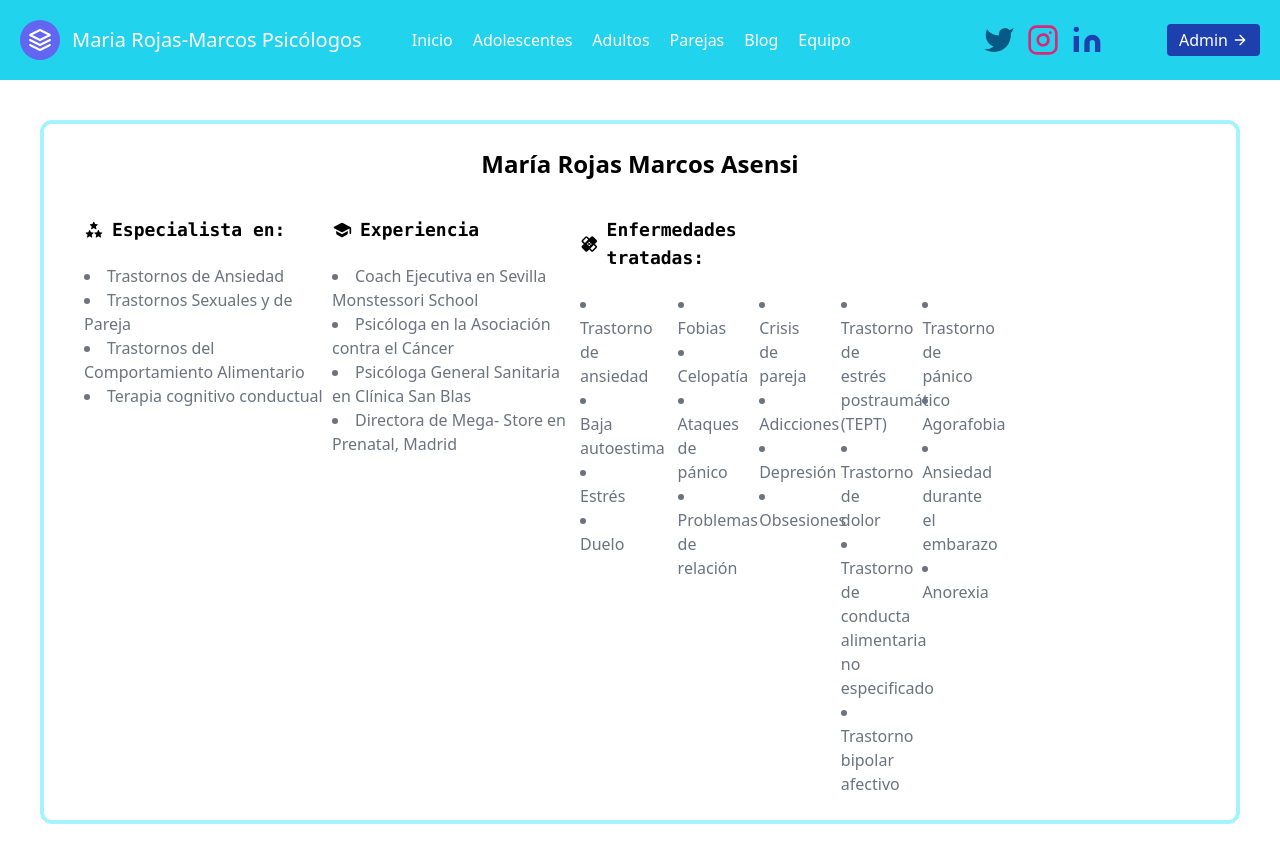
After one commit to juaalvcam/MariaRojasMarcosPsicologos, a Django app: page /about/ in a window 1280 px wide. The commit adds this page. Shown: the top 865 px of the page. Run offline with Django 4.2, Linux system fonts and the light colour scheme; some libraries are stand-ins or nearby versions.

Commit message:
Add about page and update social media links in base.html

```diff
--- /dev/null
+++ b/psicoMRM/templates/about.html
@@ -0,0 +1,111 @@
+{% extends 'base.html' %} {% block content %}
+<div
+  class="p-6 max-w-full bg-white rounded-xl items-start space-y-4 md:space-y-0 md:space-x-4 m-10 border-4 border-cyan-200"
+>
+  <div class="text-center">
+    <div class="text-2xl font-bold text-black mb-4">
+      María Rojas Marcos Asensi
+    </div>
+  </div>
+  <div class="flex flex-col md:flex-row">
+    <div class="flex-1">
+      <h2
+        class="text-lg text-black mb-5 mt-5 flex items-center font-mono font-bold"
+      >
+        <svg
+          xmlns="http://www.w3.org/2000/svg"
+          width="24"
+          height="24"
+          viewBox="0 0 24 24"
+          class="h-5 w-5 text-gray-500 mr-2"
+        >
+          <path
+            d="m15.995 5.04-2.686-.233-1.05-2.47a.555.555 0 0 0-1.02 0l-1.05 2.476-2.68.227a.554.554 0 0 0-.316.971l2.036 1.765-.61 2.62a.554.554 0 0 0 .827.6l2.303-1.388L14.052 11a.554.554 0 0 0 .827-.6l-.61-2.625 2.037-1.765c.372-.322.177-.932-.311-.97Zm-5 9.92-2.686-.233-1.05-2.47a.555.555 0 0 0-1.02 0l-1.05 2.475-2.68.228a.554.554 0 0 0-.316.971l2.036 1.765-.61 2.62a.554.554 0 0 0 .827.6l2.303-1.388 2.303 1.393a.554.554 0 0 0 .827-.6l-.61-2.625 2.037-1.765c.372-.322.177-.932-.311-.971Zm7.814-.233 2.686.233c.488.039.683.65.31.971l-2.036 1.765.61 2.625a.554.554 0 0 1-.827.6l-2.303-1.393-2.303 1.387a.554.554 0 0 1-.827-.6l.61-2.619-2.036-1.765a.554.554 0 0 1 .316-.971l2.68-.228 1.05-2.475a.555.555 0 0 1 1.02 0l1.05 2.47Z"
+          ></path>
+        </svg>
+        Especialista en:
+      </h2>
+      <ul class="list-disc list-inside text-gray-500">
+        <li>Trastornos de Ansiedad</li>
+        <li>Trastornos Sexuales y de Pareja</li>
+        <li>Trastornos del Comportamiento Alimentario</li>
+        <li>Terapia cognitivo conductual</li>
+      </ul>
+    </div>
+    <div class="flex-1">
+      <h2
+        class="text-lg text-black mb-5 mt-5 flex items-center font-mono font-bold"
+      >
+        <svg
+          xmlns="http://www.w3.org/2000/svg"
+          width="24"
+          height="24"
+          viewBox="0 0 24 24"
+          class="h-5 w-5 text-gray-500 mr-2"
+        >
+          <path
+            d="M5 13.18v2.81c0 .73.4 1.41 1.04 1.76l5 2.73c.6.33 1.32.33 1.92 0l5-2.73c.64-.35 1.04-1.03 1.04-1.76v-2.81l-6.04 3.3c-.6.33-1.32.33-1.92 0L5 13.18Zm6.04-9.66-8.43 4.6c-.69.38-.69 1.38 0 1.76l8.43 4.6c.6.33 1.32.33 1.92 0L21 10.09V16c0 .55.45 1 1 1s1-.45 1-1V9.59c0-.37-.2-.7-.52-.88l-9.52-5.19a2.04 2.04 0 0 0-1.92 0Z"
+          ></path>
+        </svg>
+        Experiencia
+      </h2>
+      <ul class="list-disc list-inside text-gray-500">
+        <li>Coach Ejecutiva en Sevilla Monstessori School</li>
+        <li>Psicóloga en la Asociación contra el Cáncer</li>
+        <li>Psicóloga General Sanitaria en Clínica San Blas</li>
+        <li>Directora de Mega- Store en Prenatal, Madrid</li>
+      </ul>
+    </div>
+    <div class="flex-1 mr-96">
+      <h2
+        class="text-lg text-black mb-5 mt-5 flex items-center font-mono font-bold"
+      >
+        <svg
+          xmlns="http://www.w3.org/2000/svg"
+          width="24"
+          height="24"
+          viewBox="0 0 24 24"
+          class="h-5 w-5 text-gray-500 mr-2"
+        >
+          <path
+            d="M4 8.242 8.243 4l2.343 2.343-4.243 4.242L4 8.242ZM4.93 12l-2.344 2.344a2 2 0 0 0 0 2.828l4.243 4.243a2 2 0 0 0 2.828 0L12 19.07l2.344 2.343a2 2 0 0 0 2.828 0l4.242-4.243a2 2 0 0 0 0-2.828l-2.343-2.344 2.343-2.343a2 2 0 0 0 0-2.828l-4.242-4.243a2 2 0 0 0-2.829 0L12 4.928 9.657 2.585a2 2 0 0 0-2.828 0L2.586 6.828a2 2 0 0 0 0 2.828L4.93 12Zm12.727 1.415L20 15.757 15.758 20l-2.343-2.344 4.242-4.242ZM12 11a1 1 0 1 1 0-2 1 1 0 0 1 0 2Zm-2 2a1 1 0 1 1 0-2 1 1 0 0 1 0 2Zm5-1a1 1 0 1 1-2 0 1 1 0 0 1 2 0Zm-3 3a1 1 0 1 1 0-2 1 1 0 0 1 0 2Z"
+          ></path>
+        </svg>
+        Enfermedades tratadas:
+      </h2>
+      <div class="grid grid-cols-5 text-gray-500">
+        <ul class="list-disc list-inside flex flex-col w-full">
+          <li>Trastorno de ansiedad</li>
+          <li>Baja autoestima</li>
+          <li>Estrés</li>
+          <li>Duelo</li>
+        </ul>
+        <ul class="list-disc list-inside mx-12 flex flex-col w-full">
+          <li>Fobias</li>
+          <li>Celopatía</li>
+          <li>Ataques de pánico</li>
+          <li>Problemas de relación</li>
+        </ul>
+        <ul class="list-disc list-inside mx-20 flex flex-col w-full">
+          <li>Crisis de pareja</li>
+          <li>Adicciones</li>
+          <li>Depresión</li>
+          <li>Obsesiones</li>
+        </ul>
+        <ul class="list-disc list-inside mx-28 flex flex-col w-full">
+          <li>Trastorno de estrés postraumático (TEPT)</li>
+          <li>Trastorno de dolor</li>
+          <li>Trastorno de conducta alimentaria no especificado</li>
+          <li>Trastorno bipolar afectivo</li>
+        </ul>
+        <ul class="list-disc list-inside mx-36 flex flex-col w-full">
+          <li>Trastorno de pánico</li>
+          <li>Agorafobia</li>
+          <li>Ansiedad durante el embarazo</li>
+          <li>Anorexia</li>
+        </ul>
+      </div>
+    </div>
+  </div>
+</div>
+{% endblock %}
--- a/psicoMRM/templates/base.html
+++ b/psicoMRM/templates/base.html
@@ -42,7 +42,9 @@
           <a class="mr-5 hover:text-blue-600">Adultos</a>
           <a class="mr-5 hover:text-blue-600">Parejas</a>
           <a class="mr-5 hover:text-blue-600">Blog</a>
-          <a class="mr-5 hover:text-blue-600">Equipo</a>
+          <a class="mr-5 hover:text-blue-600" href="{% url 'about' %}"
+            >Equipo</a
+          >
         </nav>
 
         <!--REDES SOCIALES-->
@@ -50,27 +52,13 @@
         <span
           class="inline-flex sm:ml-auto sm:mt-0 mt-2 justify-center sm:justify-start mr-4"
         >
-          <a class="text-blue-800">
+          <a class="ml-3 text-sky-800" href="//twitter.com/MRojasMarcosPsi">
             <svg
               fill="currentColor"
               stroke-linecap="round"
               stroke-linejoin="round"
               stroke-width="2"
-              class="w-5 h-5"
-              viewBox="0 0 24 24"
-            >
-              <path
-                d="M18 2h-3a5 5 0 00-5 5v3H7v4h3v8h4v-8h3l1-4h-4V7a1 1 0 011-1h3z"
-              ></path>
-            </svg>
-          </a>
-          <a class="ml-3 text-blue-800">
-            <svg
-              fill="currentColor"
-              stroke-linecap="round"
-              stroke-linejoin="round"
-              stroke-width="2"
-              class="w-5 h-5"
+              class="w-8 h-8"
               viewBox="0 0 24 24"
             >
               <path
@@ -78,14 +66,17 @@
               ></path>
             </svg>
           </a>
-          <a class="ml-3 text-blue-800">
+          <a
+            class="ml-3 text-pink-600"
+            href="//www.instagram.com/mariarojasmarcos.psi/"
+          >
             <svg
               fill="none"
               stroke="currentColor"
               stroke-linecap="round"
               stroke-linejoin="round"
               stroke-width="2"
-              class="w-5 h-5"
+              class="w-8 h-8 hover:text-pink-500"
               viewBox="0 0 24 24"
             >
               <rect width="20" height="20" x="2" y="2" rx="5" ry="5"></rect>
@@ -94,14 +85,17 @@
               ></path>
             </svg>
           </a>
-          <a class="ml-3 text-blue-800">
+          <a
+            class="ml-3 text-blue-800"
+            href="//linkedin.com/in/maría-rojas-marcos-asensi-9b"
+          >
             <svg
               fill="currentColor"
               stroke="currentColor"
               stroke-linecap="round"
               stroke-linejoin="round"
               stroke-width="0"
-              class="w-5 h-5"
+              class="w-8 h-8 mr-12"
               viewBox="0 0 24 24"
             >
               <path
@@ -213,7 +207,11 @@
                 <a class="text-gray-600 hover:text-gray-800">Blog</a>
               </li>
               <li>
-                <a class="text-gray-600 hover:text-gray-800">Equipo</a>
+                <a
+                  class="text-gray-600 hover:text-gray-800"
+                  href="{% url 'about' %}"
+                  >Equipo</a
+                >
               </li>
               <li>
                 <a class="text-gray-600 hover:text-gray-800"
@@ -234,29 +232,15 @@
             © 2023 Maria Rojas-Marcos Psicólogos
           </p>
           <span
-            class="inline-flex sm:ml-auto sm:mt-0 mt-2 justify-center sm:justify-start"
+            class="inline-flex sm:ml-auto sm:mt-0 mt-2 justify-center sm:justify-start mr-4"
           >
-            <a class="text-gray-500">
+            <a class="ml-3 text-sky-800" href="//twitter.com/MRojasMarcosPsi">
               <svg
                 fill="currentColor"
                 stroke-linecap="round"
                 stroke-linejoin="round"
                 stroke-width="2"
-                class="w-5 h-5"
-                viewBox="0 0 24 24"
-              >
-                <path
-                  d="M18 2h-3a5 5 0 00-5 5v3H7v4h3v8h4v-8h3l1-4h-4V7a1 1 0 011-1h3z"
-                ></path>
-              </svg>
-            </a>
-            <a class="ml-3 text-gray-500">
-              <svg
-                fill="currentColor"
-                stroke-linecap="round"
-                stroke-linejoin="round"
-                stroke-width="2"
-                class="w-5 h-5"
+                class="w-6 h-8"
                 viewBox="0 0 24 24"
               >
                 <path
@@ -264,14 +248,17 @@
                 ></path>
               </svg>
             </a>
-            <a class="ml-3 text-gray-500">
+            <a
+              class="ml-3 text-pink-600"
+              href="//www.instagram.com/mariarojasmarcos.psi/"
+            >
               <svg
                 fill="none"
                 stroke="currentColor"
                 stroke-linecap="round"
                 stroke-linejoin="round"
                 stroke-width="2"
-                class="w-5 h-5"
+                class="w-6 h-8 hover:text-pink-500"
                 viewBox="0 0 24 24"
               >
                 <rect width="20" height="20" x="2" y="2" rx="5" ry="5"></rect>
@@ -280,14 +267,17 @@
                 ></path>
               </svg>
             </a>
-            <a class="ml-3 text-gray-500">
+            <a
+              class="ml-3 text-blue-800"
+              href="//linkedin.com/in/maría-rojas-marcos-asensi-9b"
+            >
               <svg
                 fill="currentColor"
                 stroke="currentColor"
                 stroke-linecap="round"
                 stroke-linejoin="round"
                 stroke-width="0"
-                class="w-5 h-5"
+                class="w-6 h-8 mr-12"
                 viewBox="0 0 24 24"
               >
                 <path
--- a/psicoMRM/urls.py
+++ b/psicoMRM/urls.py
@@ -2,5 +2,6 @@ from django.urls import path
 from . import views
 
 urlpatterns = [
-    path("", views.index, name="index")
+    path("", views.index, name="index"),
+    path("about/", views.about, name="about")
 ]
--- a/psicoMRM/views.py
+++ b/psicoMRM/views.py
@@ -7,3 +7,7 @@ from .scrapping import populate
 def index(request):
     populate()
     return render(request, "index.html", {"opiniones": Opiniones.objects.all().order_by("-fecha")[:6]})
+
+
+def about(request):
+    return render(request, "about.html")
```
